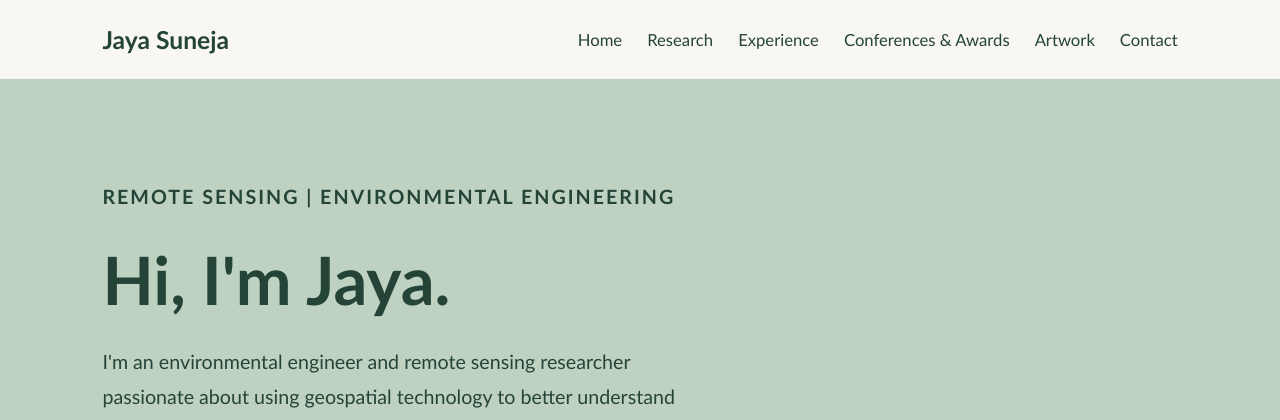
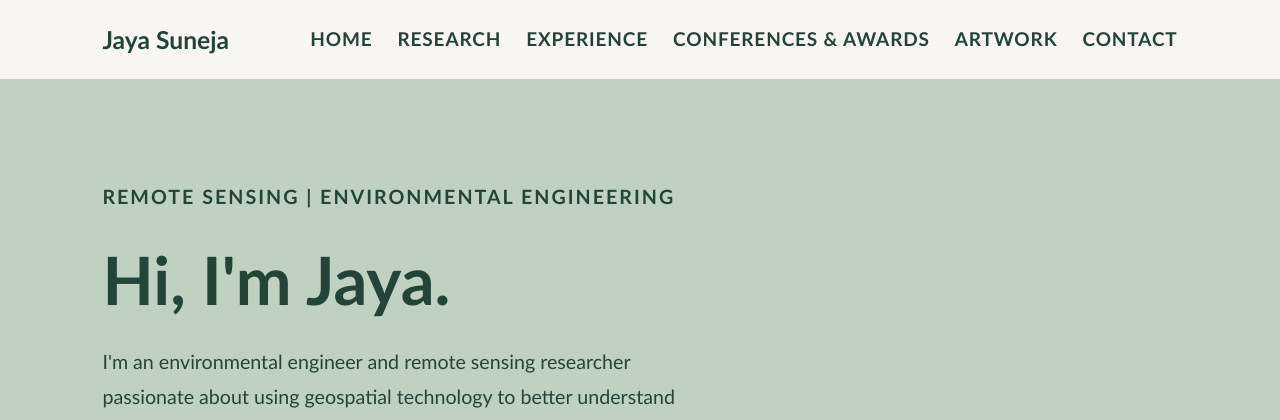
Before and after one commit to jayasuneja/jayasuneja.github.io, a plain HTML site: page index.html in a window 1280 px wide. Shown: the top 420 px of the page. Drawn offline with Linux system fonts and the light colour scheme.

Commit message:
Enlarge and uppercase portfolio navigation labels

```diff
--- a/style.css
+++ b/style.css
@@ -60,7 +60,11 @@ nav {
 .nav-links a {
   text-decoration: none;
   color: #244438;
-  font-size: calc(14px + 2pt);
+  font-size: 19px;
+  font-weight: 600;
+  letter-spacing: 0.045em;
+  text-transform: uppercase;
+  line-height: 1.4;
 }
 
 .nav-links a:hover {
```
